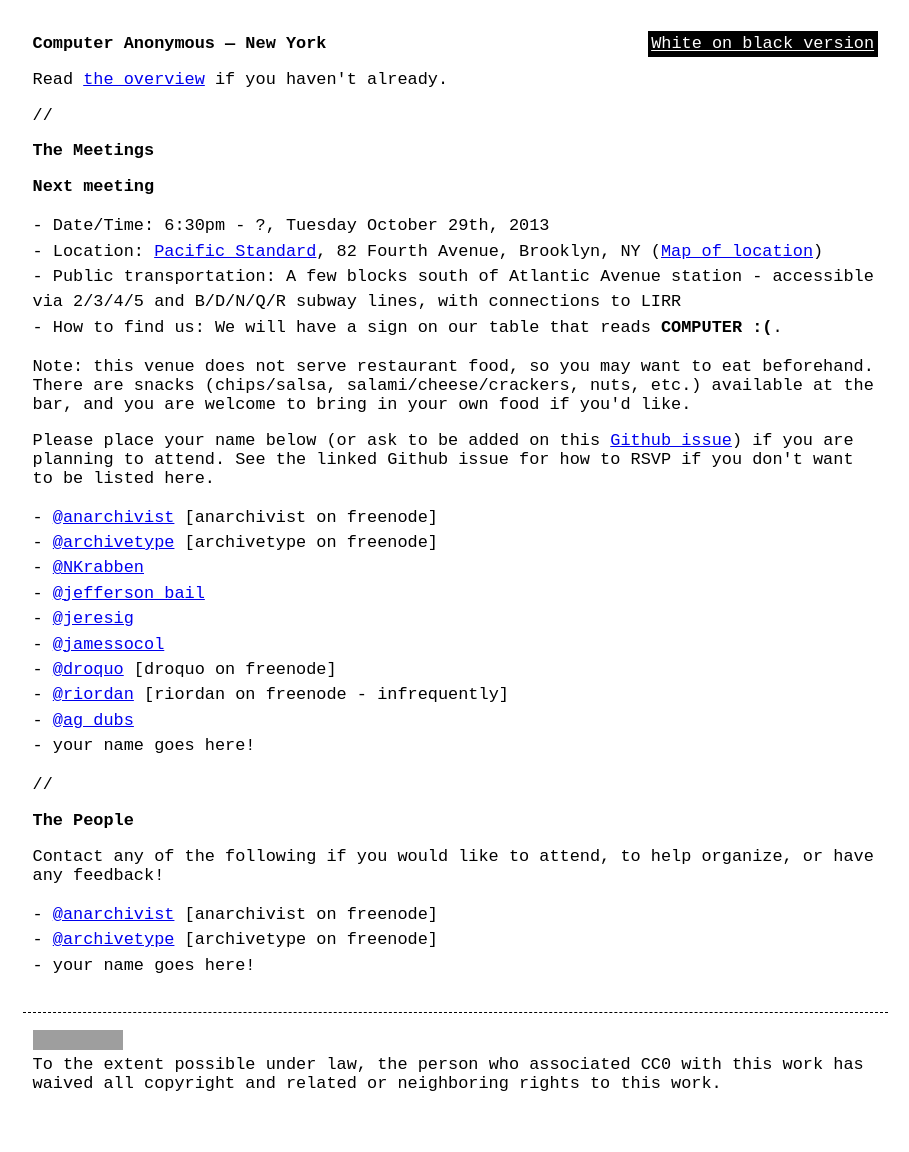
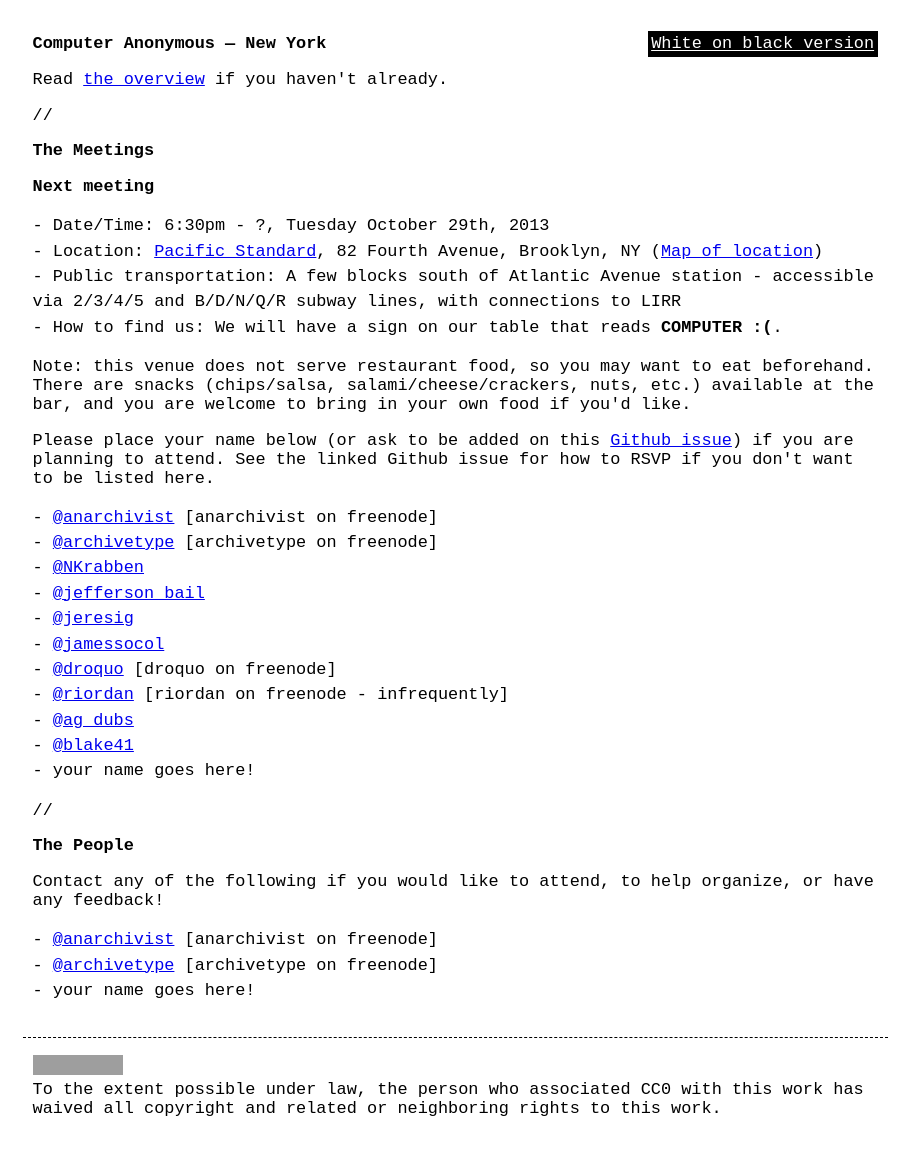
Before and after one commit to computeranonymous/computer, a Jekyll site: the page built from us_newyork.html, in a window 1280 px wide. Shown: the whole page, without its empty margins (185-1094 px from the left). Built offline with Jekyll 4.4.1, drawn with Linux system fonts in a browser that asks for light colours; before the commit the page ends 1126 px from its top, so only the background shows below that; grey boxes are pictures that could not be loaded.

Commit message:
added myself to ny page

```diff
--- a/us_newyork.html
+++ b/us_newyork.html
@@ -33,6 +33,7 @@ Note: this venue does not serve restaurant food, so you may want to eat beforeha
     <li><a href="https://github.com/droquo">@droquo</a> [droquo on freenode]</li>
     <li><a href="https://github.com/riordan">@riordan</a> [riordan on freenode - infrequently]</li>
     <li><a href="https://github.com/ashleygwilliams">@ag_dubs</a></li>
+    <li><a href="https://github.com/blake41">@blake41</a></li>
     <li>your name goes here!</li>
 </ul>
 
```
